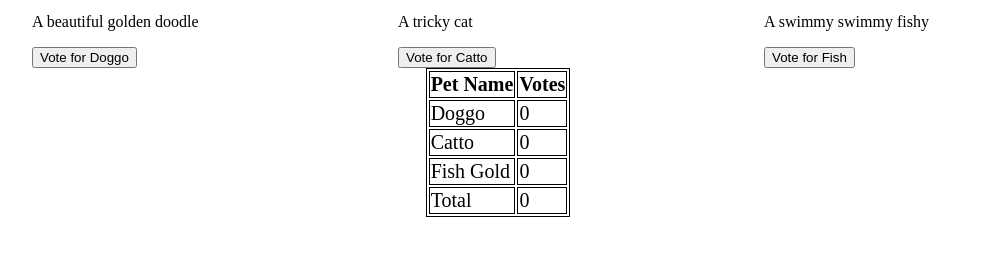
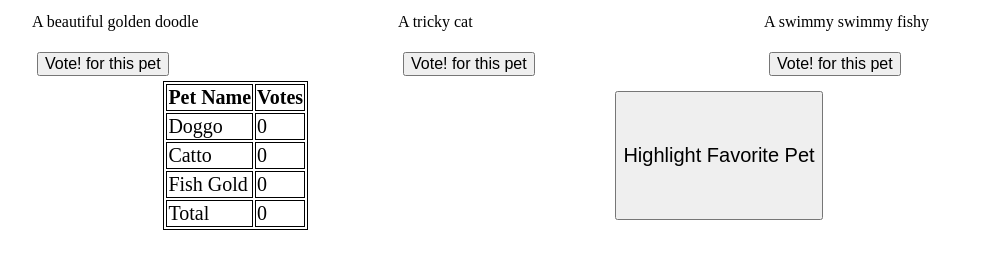
Before and after one commit to techdarrough/FSI-Review, a plain HTML site: page index.html in a window 1280 px wide. Shown: the part 291-560 px from the top of the page, without its empty margins (142-1137 px from the left). Drawn offline with Linux system fonts and the light colour scheme.

Commit message:
two working versions of index.js main version with working fav button- still needs highlighter

```diff
--- a/index.html
+++ b/index.html
@@ -68,6 +68,6 @@
                 </tbody>
             </table>
         </div>
-        <script src="./test.js"></script>
+        <script src="./script.js"></script>
     </body>
 </html>
--- a/script.js
+++ b/script.js
@@ -80,18 +80,34 @@ button_2.addEventListener("click", function(){
 
   })
 
-//
+// set location var for button
 let favoritePet = document.querySelector('#voting-container')
-for(i =0; i < favoritePet.lenght; i++){
+//for(i =0; i < favoritePet.lenght; i++){
 
-    let button = document.createElement('button')
-    let className = 'favoritePet'
-    button.setAttribute('class', className)
-    button.textContent('Highlight Favorite Pet')
-    button.style.fontSize = '20px'
-    button.style.margin = '10px'
-    button.style.alignSelf(screenLeft)
-    favoritePet.append(button)
+    let fbutton = document.createElement('button')
+    let fclassName = 'favoritePet'
+    fbutton.setAttribute('class', fclassName)
+    fbutton.textContent = 'Highlight Favorite Pet'
+    fbutton.style.fontSize = '20px'
+    fbutton.style.margin = '10px'
+    fbutton.style.alignSelf = screenLeft
+    favoritePet.append(fbutton)
 
 
-}
+//set var for new button selecting by newly created class
+let hlFavPet = document.querySelector('.favoritePet')
+
+hlFavPet.addEventListener('click', function(){
+
+    if(petVote0 >= petVote1 && petVote0 >= petVote2){
+        // console.log('doggo wins')
+        document.querySelector('.doggo').background-color('yellow')
+
+    } else if (petVote1 >= petVote0 && petVote1 >= petVote2){
+        console.log('cat wins')
+
+    } else if (petVote2 >= petVote0 && petVote2 >= petVote1){
+        console.log('fish wins boo')
+
+    }
+})
--- a/style.css
+++ b/style.css
@@ -8,3 +8,8 @@
     border: 1px solid black;
     font-size: 20px;
 }
+.mostVotes {
+
+    background-color: yellow;
+
+}
```
